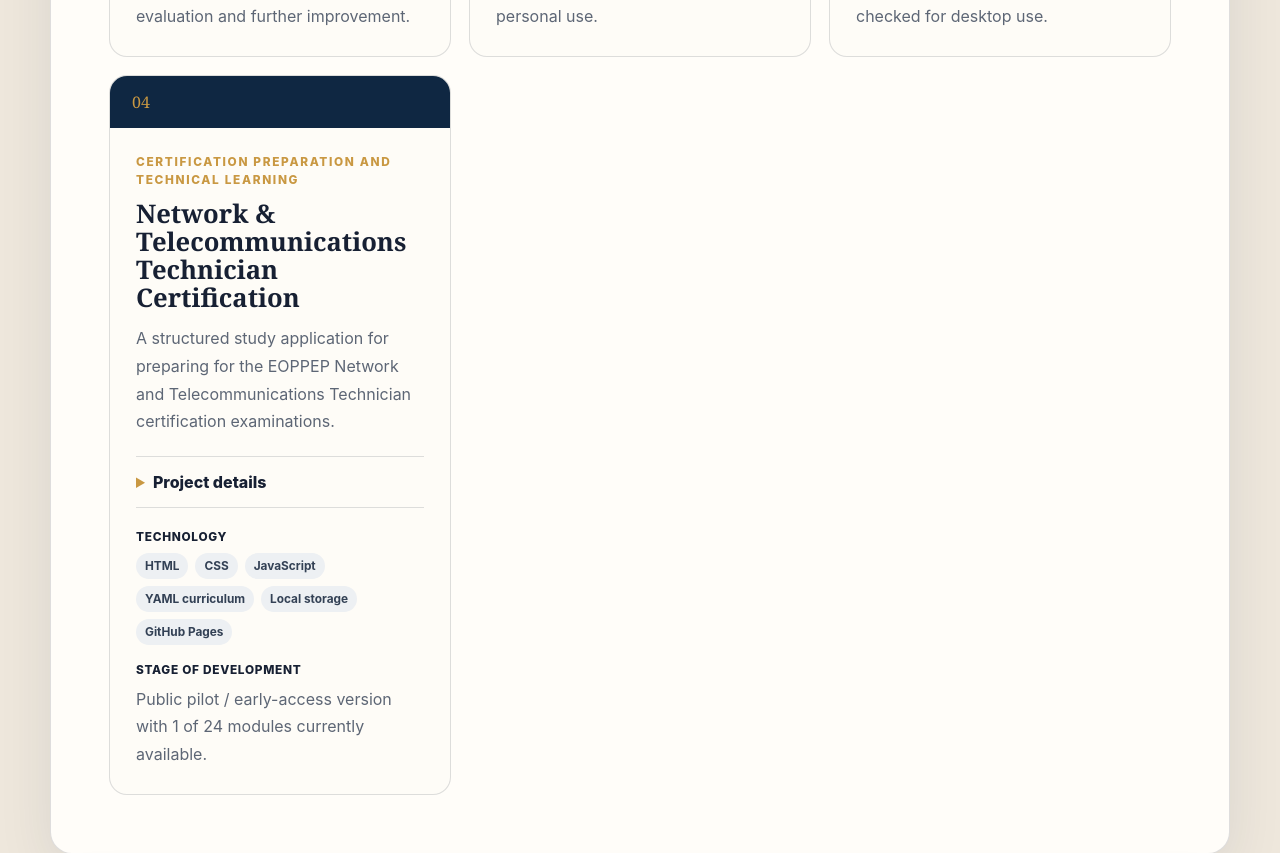
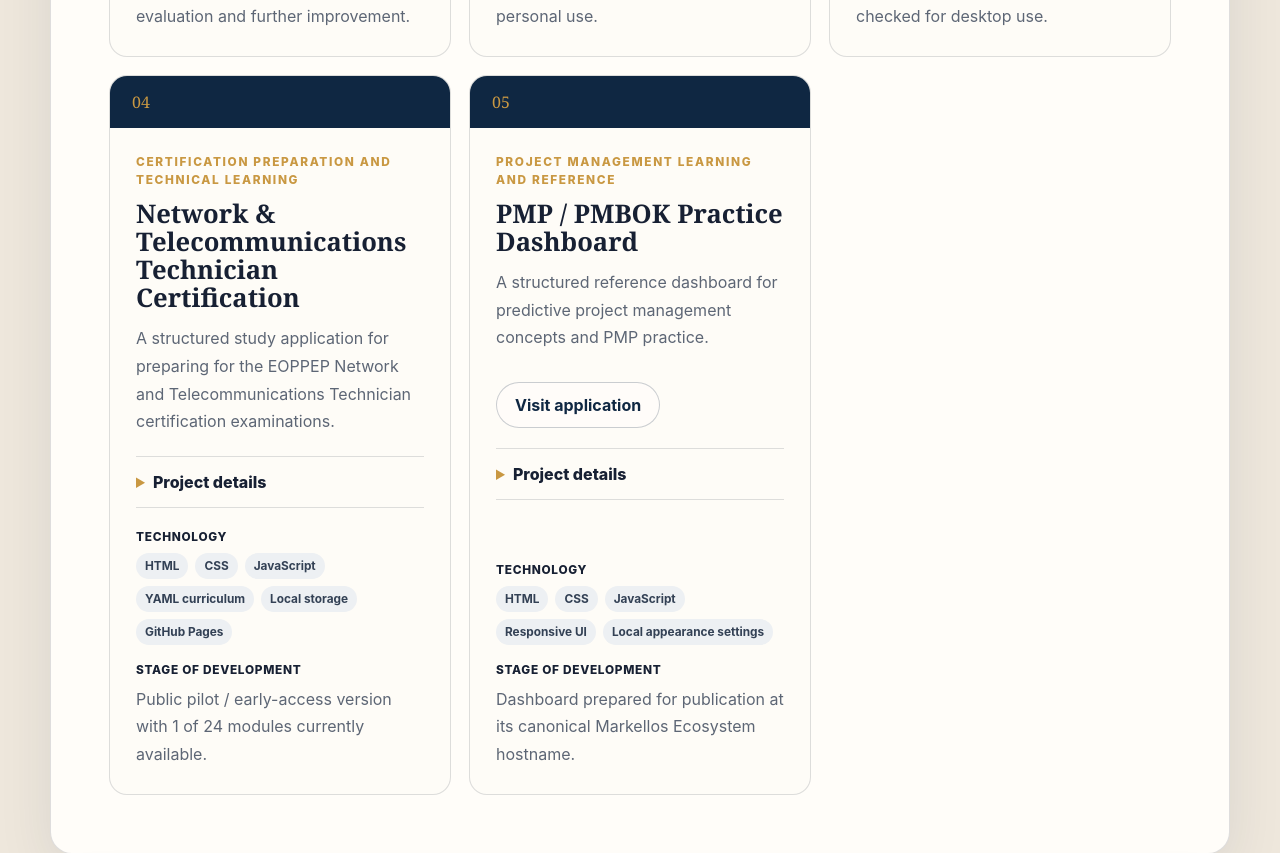
Before and after one commit to mmark76/markellos-professional-apps, a React (Vite) app: page / in a window 1280 px wide. Shown: the part 1300-2153 px from the top of the page. Built offline with nearby package versions, Linux system fonts and the light colour scheme.

Commit message:
feat: add PMP practice dashboard card

```diff
--- a/src/content.ts
+++ b/src/content.ts
@@ -108,7 +108,7 @@ export const content: Record<Language, PortfolioContent> = {
       facts: [
         { value: '20+', label: 'years of professional experience' },
         { value: 'MBA', label: 'management and strategic perspective' },
-        { value: '4', label: 'selected professional applications' },
+        { value: '5', label: 'selected professional applications' },
       ],
     },
     expertise: {
@@ -208,6 +208,24 @@ export const content: Record<Language, PortfolioContent> = {
           status: 'Public pilot / early-access version with 1 of 24 modules currently available.',
           url: 'https://ntt-certification.markellosecosystem.com/',
         },
+        {
+          id: 'pmp-practice',
+          eyebrow: 'Project management learning and reference',
+          title: 'PMP / PMBOK Practice Dashboard',
+          summary:
+            'A structured reference dashboard for predictive project management concepts and PMP practice.',
+          problem:
+            'Core project management concepts can become fragmented across process groups, knowledge areas, processes, formulas, documents and study notes.',
+          solution:
+            'It brings together the Triple Constraint, 5 Process Groups, 10 Knowledge Areas, 49 processes, key documents, EVM, risk management, tools and roles in one navigable reference.',
+          contribution:
+            'I defined the reference structure and content from practical project-management experience and study needs, and developed it as a clear learning dashboard.',
+          technologies: ['HTML', 'CSS', 'JavaScript', 'Responsive UI', 'Local appearance settings'],
+          safeguards:
+            'The dashboard is an independent study and reference aid. It does not replace current PMI standards, official PMP examination resources or professional judgement.',
+          status: 'Dashboard prepared for publication at its canonical Markellos Ecosystem hostname.',
+          url: 'https://pmp-practice.markellosecosystem.com/',
+        },
       ],
     },
     approach: {
@@ -282,7 +300,7 @@ export const content: Record<Language, PortfolioContent> = {
       facts: [
         { value: '20+', label: 'χρόνια επαγγελματικής εμπειρίας' },
         { value: 'MBA', label: 'διοικητική και στρατηγική οπτική' },
-        { value: '4', label: 'επιλεγμένες επαγγελματικές εφαρμογές' },
+        { value: '5', label: 'επιλεγμένες επαγγελματικές εφαρμογές' },
       ],
     },
     expertise: {
@@ -382,6 +400,24 @@ export const content: Record<Language, PortfolioContent> = {
           status: 'Δημόσια πιλοτική έκδοση / early access με διαθέσιμη 1 από 24 ενότητες.',
           url: 'https://ntt-certification.markellosecosystem.com/',
         },
+        {
+          id: 'pmp-practice',
+          eyebrow: 'Μάθηση και αναφορά στη διαχείριση έργων',
+          title: 'PMP / PMBOK Practice Dashboard',
+          summary:
+            'Δομημένο dashboard αναφοράς για έννοιες predictive project management και εξάσκηση PMP.',
+          problem:
+            'Οι βασικές έννοιες της διαχείρισης έργων μπορούν να κατακερματιστούν σε ομάδες διαδικασιών, περιοχές γνώσης, διαδικασίες, τύπους, έγγραφα και σημειώσεις μελέτης.',
+          solution:
+            'Συγκεντρώνει σε ένα πλοηγήσιμο reference την Triple Constraint, τις 5 Process Groups, τις 10 Knowledge Areas, τις 49 processes, βασικά έγγραφα, EVM, risk management, εργαλεία και ρόλους.',
+          contribution:
+            'Καθόρισα τη δομή και το περιεχόμενο αναφοράς με βάση την πρακτική εμπειρία στη διαχείριση έργων και τις ανάγκες μελέτης και το ανέπτυξα ως σαφές learning dashboard.',
+          technologies: ['HTML', 'CSS', 'JavaScript', 'Responsive UI', 'Τοπικές ρυθμίσεις εμφάνισης'],
+          safeguards:
+            'Το dashboard είναι ανεξάρτητο βοήθημα μελέτης και αναφοράς. Δεν αντικαθιστά τα ισχύοντα πρότυπα του PMI, το επίσημο υλικό εξετάσεων PMP ή την επαγγελματική κρίση.',
+          status: 'Το dashboard είναι έτοιμο για δημοσίευση στο canonical hostname του Markellos Ecosystem.',
+          url: 'https://pmp-practice.markellosecosystem.com/',
+        },
       ],
     },
     approach: {
```
